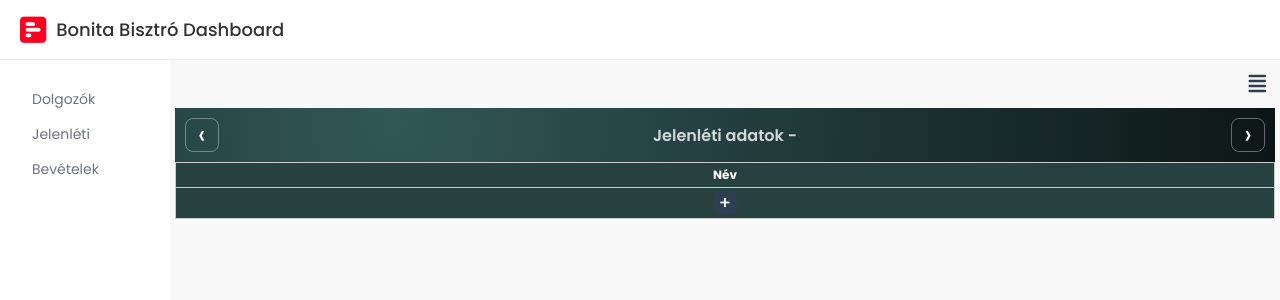
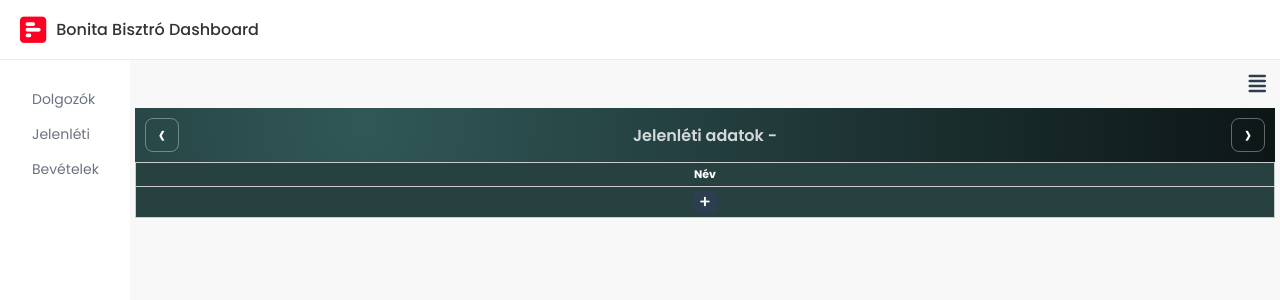
Before and after one commit to futurex/Bonita-new-python-app, a Django app: page /jelenleti/ in a window 1280 px wide. Shown: the top 300 px of the page. Run offline with Django 5.2, Linux system fonts and the light colour scheme; data that the repository does not hold is empty.

Commit message:
Update dashboard and jelenleti CSS

```diff
--- a/bonitadashboard/bonitadashboardapp/static/dashboard.css
+++ b/bonitadashboard/bonitadashboardapp/static/dashboard.css
@@ -1,7 +1,9 @@
 @import url('https://fonts.googleapis.com/css2?family=Poppins:ital,wght@0,100;0,200;0,300;0,400;0,500;0,600;0,700;0,800;0,900;1,100;1,200;1,300;1,400;1,500;1,600;1,700;1,800;1,900&display=swap');
 
+
+/* Constant értékek */
 :root {
-    --balrol-eltolas: 170px;
+    --balrol-eltolas: 130px;
     --fejlec-magassag: 60px;
 }
 
@@ -52,7 +54,7 @@ ul {
     display: flex;
     align-items: center;
     gap: 10px;
-    font-size: 18px;
+    font-size: 16px;
     font-weight: 500;
 }
 
--- a/bonitadashboard/bonitadashboardapp/static/jelenleti.css
+++ b/bonitadashboard/bonitadashboardapp/static/jelenleti.css
@@ -17,7 +17,6 @@
     box-sizing: border-box;
     font-family: 'Poppins', sans-serif;
 }
-
 
 
 .menu-kontener {
@@ -115,7 +114,8 @@
     max-width: 100%;
     table-layout: fixed;
     font-family: sans-serif;
-    font-size: 12px;
+    /* szintaxis: clamp(minimum, dinamikus_érték, maximum) */
+    font-size: clamp(7px, 5vw, 11px);
 }
 
 
@@ -147,7 +147,6 @@ th {
     width: 160px;
     /* Fix szélesség a név oszlopnak */
 }
-
 
 .nev-oszlop {
     text-align: left;
```
